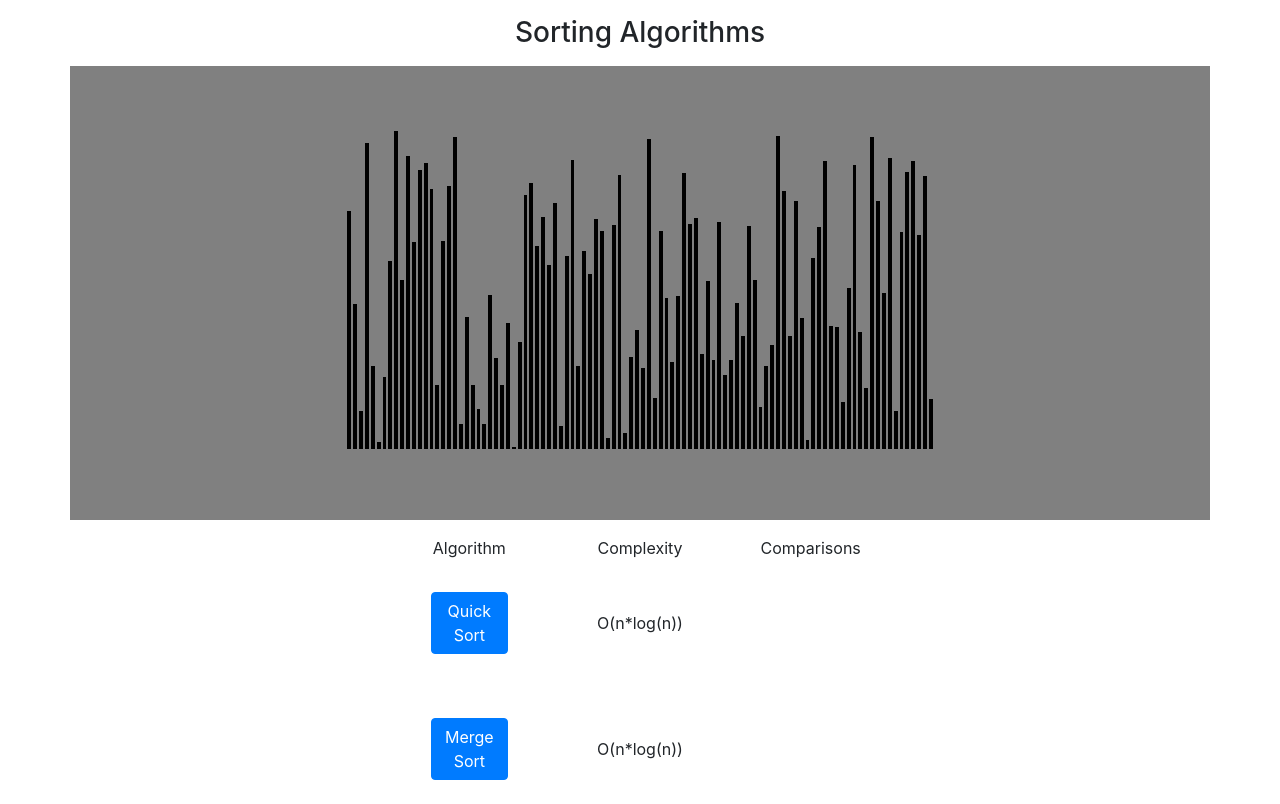
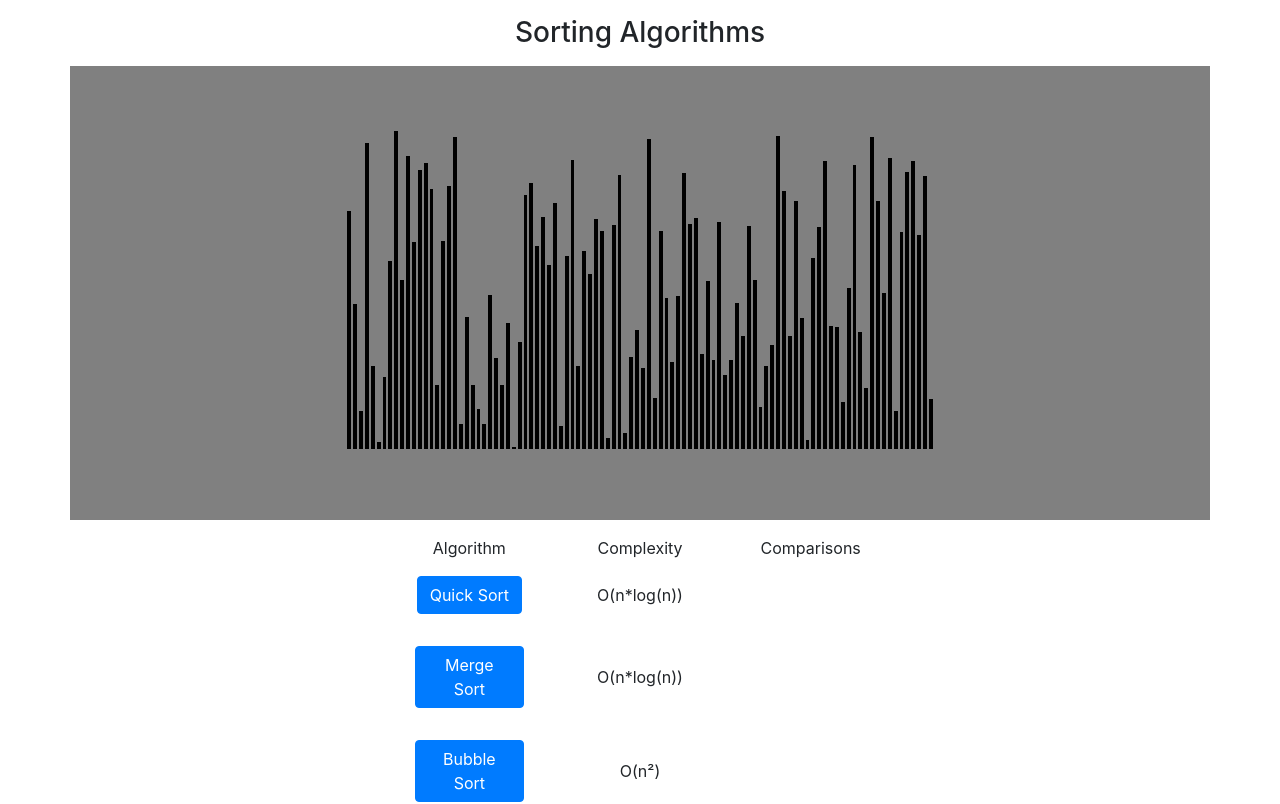
Before and after one commit to H4sh3/Sorting, a React (Create React App) app: page / in a window 1280 px wide. Shown: the top 804 px of the page. Built offline with nearby package versions, Linux system fonts and the light colour scheme.

Commit message:
smaller padding in algo list

```diff
--- a/src/components/DataVis.tsx
+++ b/src/components/DataVis.tsx
@@ -84,7 +84,9 @@ export class DataVis extends React.Component<IProps, IState>{
     return (
       <Row >
         <Col >
-          <Button disabled={this.state.sorting || this.state.sorted} variant="primary" style={{ margin: "2rem" }} onClick={() => { this.sort(props.algoId) }}>{props.algoId}</Button>
+          <Button disabled={this.state.sorting || this.state.sorted} variant="primary" style={{ margin: "1rem" }} onClick={() => { this.sort(props.algoId) }}>
+            {props.algoId}
+          </Button>
         </Col>
         <Col className="CenteredText">
           {props.complexity}
```
